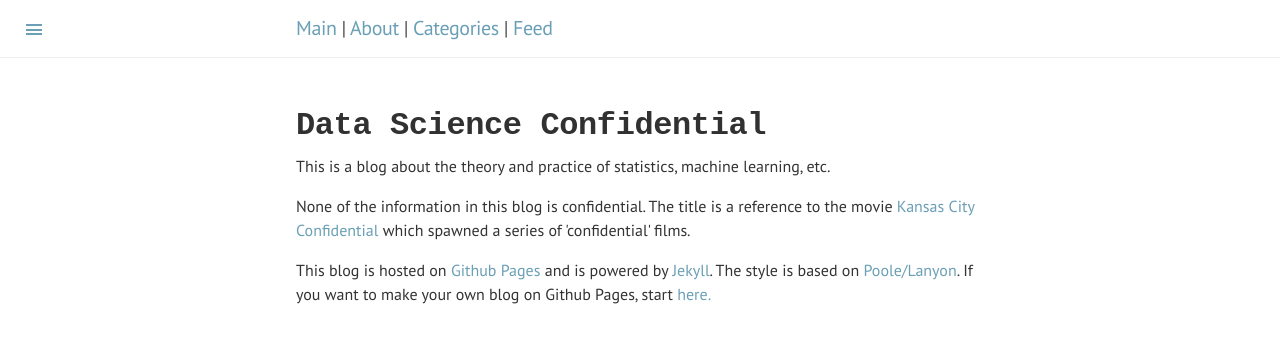
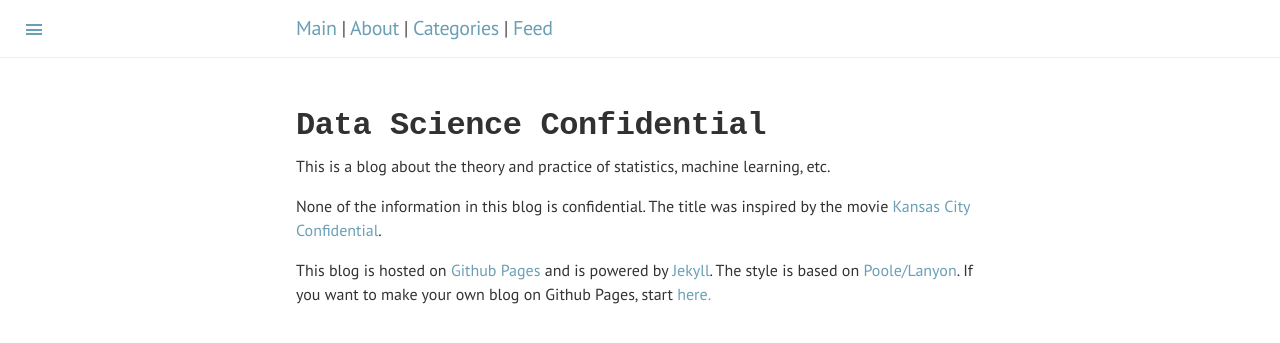
Before and after one commit to datascienceconfidential/datascienceconfidential.github.io, a Jekyll site: the page built from about.html, in a window 1280 px wide. Shown: the top 343 px of the page. Built offline with Jekyll 4.4.1, drawn with Linux system fonts in a browser that asks for light colours.

Commit message:
changed wording

```diff
--- a/about.html
+++ b/about.html
@@ -9,9 +9,8 @@ title: Data Science Confidential
 </div><!-- /.blurb -->
 
 	<p>
-	None of the information in this blog is confidential. The title is a reference to the movie
-	<a href="https://en.wikipedia.org/wiki/Kansas_City_Confidential">Kansas City Confidential</a> which spawned
-	a series of 'confidential' films.
+	None of the information in this blog is confidential. The title was inspired by the movie
+	<a href="https://en.wikipedia.org/wiki/Kansas_City_Confidential">Kansas City Confidential</a>.
 	</p>
 	<p>
 	This blog is hosted on <a href="https://pages.github.com/">Github Pages</a>
```
